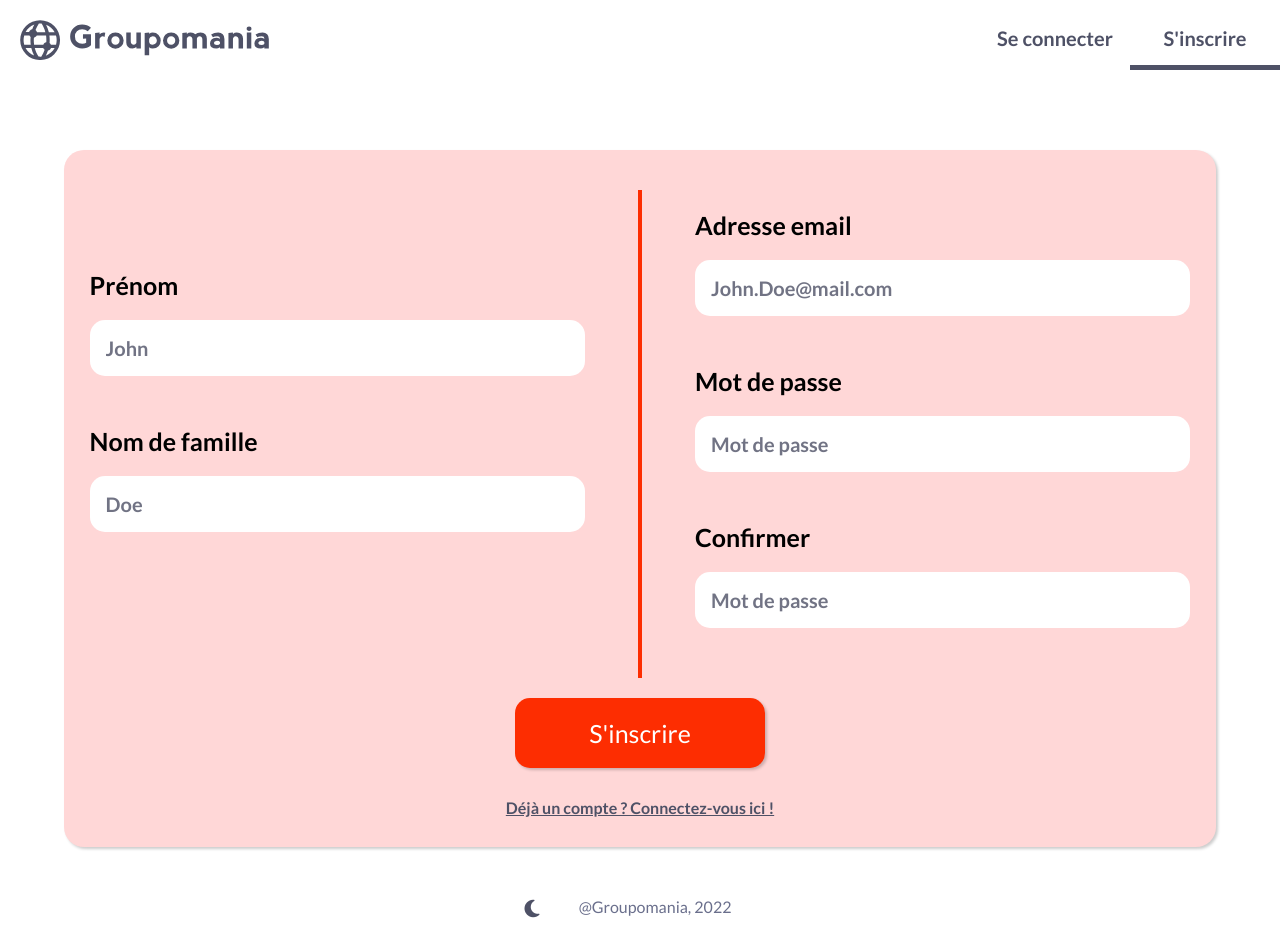
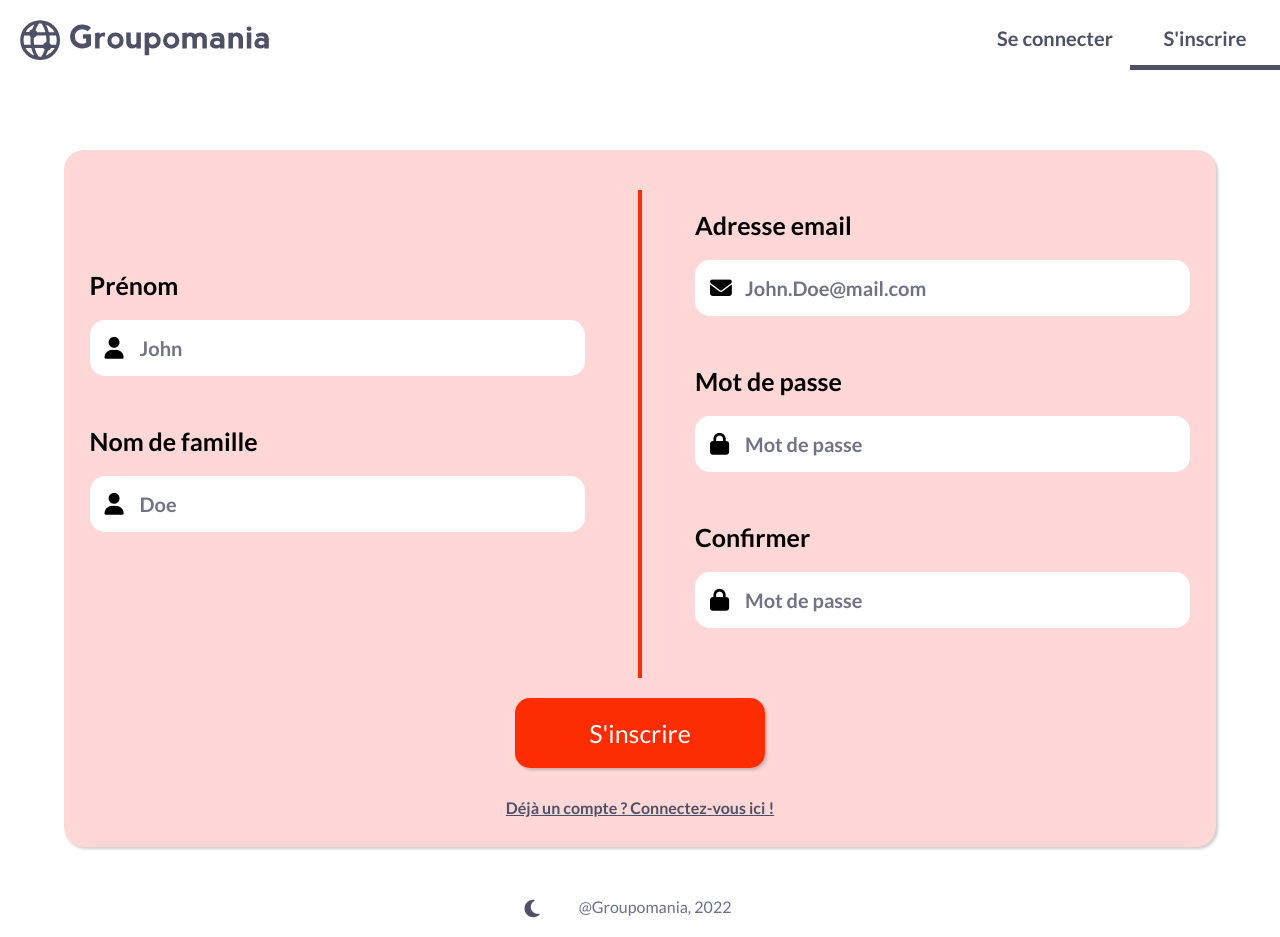
Before and after one commit to wcaillere/Groupomania_app_projet7_OC, a React (Create React App) app in the folder client/: page /signup in a window 1280 px wide. Built offline with nearby package versions, Linux system fonts and the light colour scheme.

Commit message:
Ajout font awesome icons sur login et signup pages

```diff
--- a/client/src/pages/Login/index.jsx
+++ b/client/src/pages/Login/index.jsx
@@ -119,6 +119,7 @@ function Login() {
                 onChange={(e) => setEmail(e.target.value)}
                 required
               ></input>
+              <i class="fa-solid fa-envelope fa-sm"></i>
             </div>
             <div className="formItem">
               <label
@@ -137,6 +138,7 @@ function Login() {
                 onChange={(e) => setPassword(e.target.value)}
                 required
               ></input>
+              <i class="fa-solid fa-lock fa-sm"></i>
             </div>
           </div>
         </form>
--- a/client/src/pages/signup/index.jsx
+++ b/client/src/pages/signup/index.jsx
@@ -110,6 +110,7 @@ function Signup() {
                 onChange={(e) => setFirstname(e.target.value)}
                 required
               ></input>
+              <i class="fa-solid fa-user fa-sm"></i>
             </div>
             <div className="formItem">
               <label
@@ -128,6 +129,7 @@ function Signup() {
                 onChange={(e) => setLastname(e.target.value)}
                 required
               ></input>
+              <i class="fa-solid fa-user fa-sm"></i>
             </div>
           </div>
           <nav
@@ -153,6 +155,7 @@ function Signup() {
                 onChange={(e) => setEmail(e.target.value)}
                 required
               ></input>
+              <i class="fa-solid fa-envelope fa-sm"></i>
             </div>
             <div className="formItem">
               <label
@@ -171,6 +174,7 @@ function Signup() {
                 onChange={(e) => setPassword(e.target.value)}
                 required
               ></input>
+              <i class="fa-solid fa-lock fa-sm"></i>
             </div>
             <div className="formItem">
               <label
@@ -189,6 +193,7 @@ function Signup() {
                 onChange={(e) => setConfirm(e.target.value)}
                 required
               ></input>
+              <i class="fa-solid fa-lock fa-sm"></i>
             </div>
           </div>
         </form>
--- a/client/src/utils/style/signup&login_Atoms.css
+++ b/client/src/utils/style/signup&login_Atoms.css
@@ -4,9 +4,17 @@
 }
 
 .formItem {
+  position: relative;
   font-size: 25px;
   font-weight: bold;
   margin-bottom: 50px;
+}
+
+.formItem i {
+  position: absolute;
+  left: 15px;
+  top: 77px;
+  color: black;
 }
 
 .formLabel {
@@ -25,6 +33,7 @@
   border-radius: 15px;
   font-size: 20px;
   padding: 16px;
+  padding-left: 50px;
 }
 
 .formItemInput::placeholder {
```
